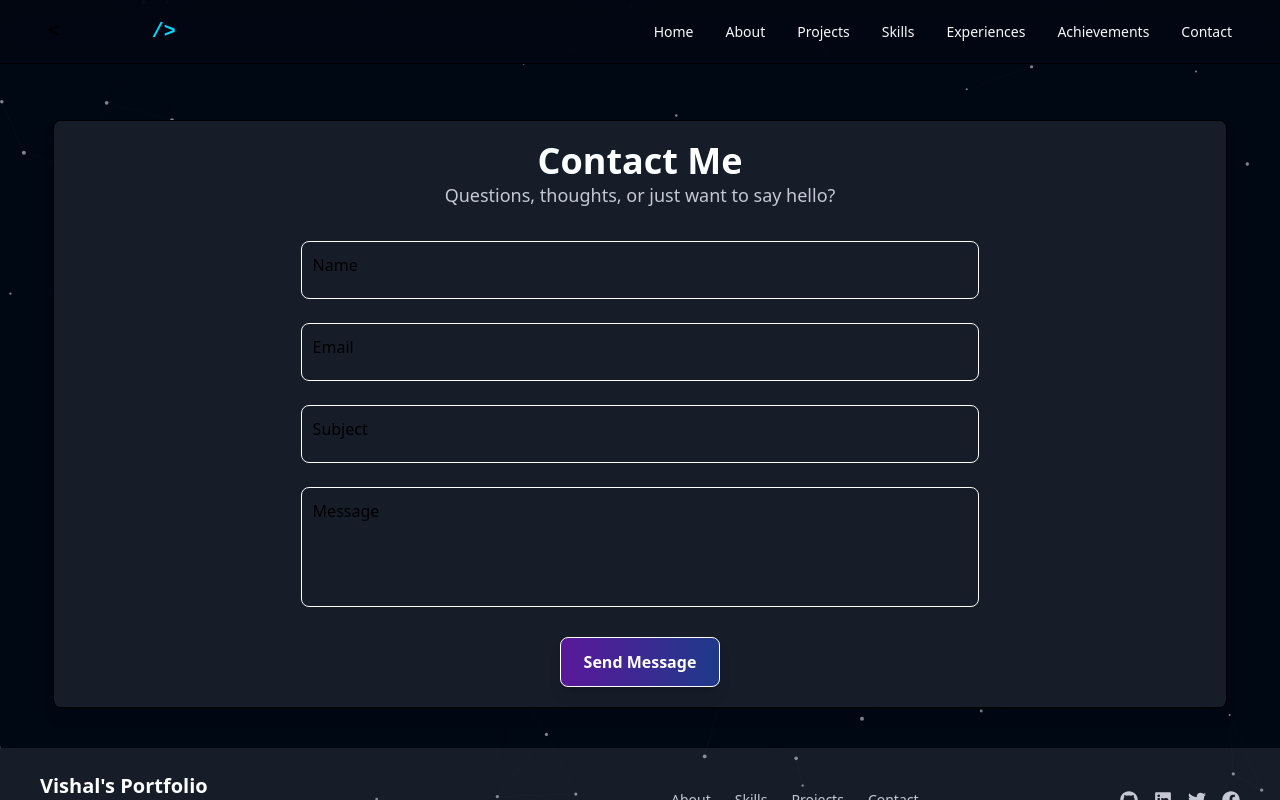
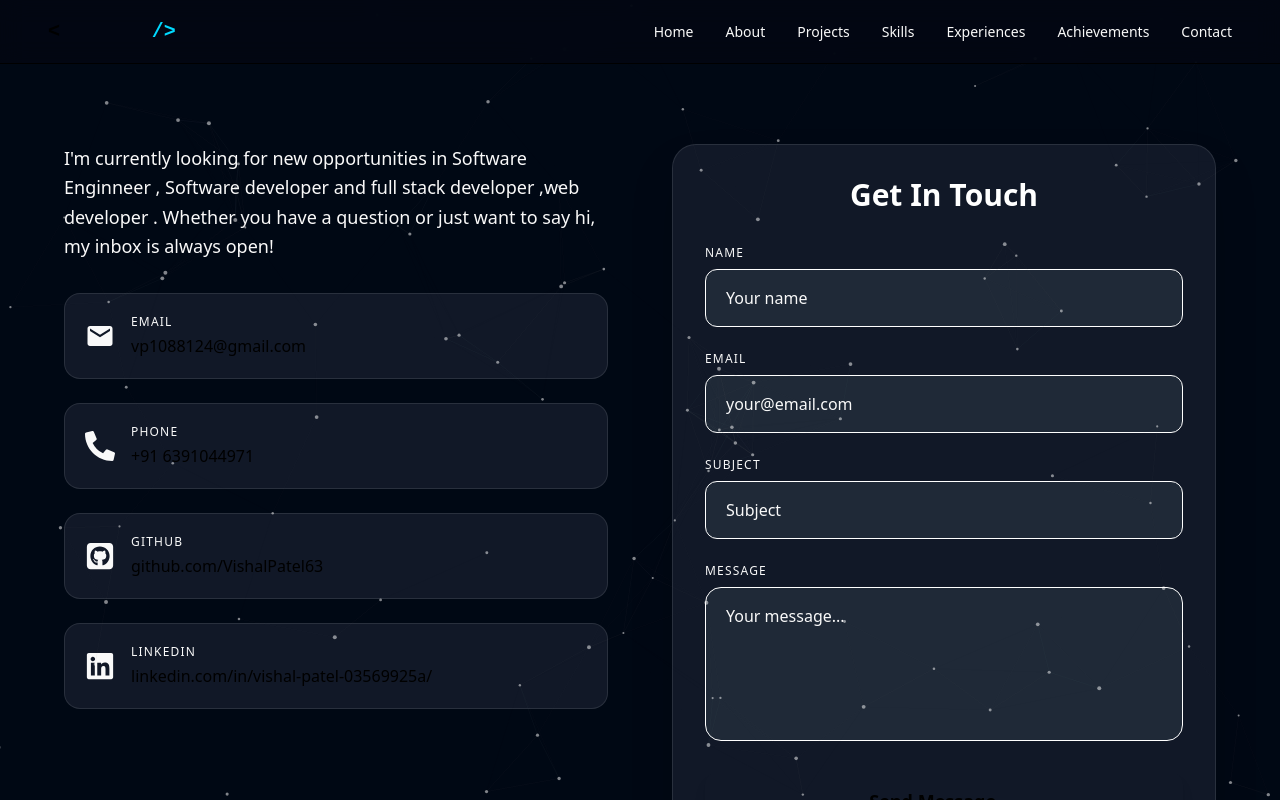
Before and after one commit to VishalPatel63/vishalportfolio, a React (Create React App) app: page /contact in a window 1280 px wide. Shown: the top 800 px of the page. Built offline with nearby package versions, Linux system fonts and the light colour scheme.

Commit message:
Update Contacts.jsx

```diff
--- a/src/common/Contacts.jsx
+++ b/src/common/Contacts.jsx
@@ -1,7 +1,10 @@
 import React, { useEffect, useState } from "react";
 import { useForm } from "react-hook-form";
 import { motion, AnimatePresence } from "framer-motion";
-
+import { FaPhoneAlt } from "react-icons/fa";
+import { MdEmail } from "react-icons/md";
+import { FaSquareGithub } from "react-icons/fa6";
+import { FaLinkedin } from "react-icons/fa6";
 export const Contacts = () => {
   const {
     register,
@@ -14,33 +17,46 @@ export const Contacts = () => {
 
   const createFormdata = async (data) => {
     console.log(data);
-    // Simulate API send
     setTimeout(() => {
       setSuccessMessage("Message sent successfully ✅");
-    }, 300);
+      reset();
+    }, 800);
   };
 
   useEffect(() => {
-    if (isSubmitSuccessful) {
-      reset({
-        name: "",
-        email: "",
-        subject: "",
-        message: "",
-      });
-    }
-  }, [isSubmitSuccessful, reset]);
-
-  useEffect(() => {
     if (successMessage) {
-      const timer = setTimeout(() => {
-        setSuccessMessage("");
-      }, 3000); // hide after 3s
+      const timer = setTimeout(() => setSuccessMessage(""), 3000);
       return () => clearTimeout(timer);
     }
   }, [successMessage]);
 
-  const fields = ["name", "email", "subject", "message"];
+  // Contact Info Data
+  const contactInfo = [
+    {
+      icon: <MdEmail />,
+      label: "EMAIL",
+      value: "vp1088124@gmail.com",
+      link: "mailto:vp1088124@gmail.com",
+    },
+    {
+      icon: <FaPhoneAlt/>,
+      label: "PHONE",
+      value: "+91 6391044971",
+      link: "tel:+916391044971",
+    },
+    {
+      icon: <FaSquareGithub />,
+      label: "GITHUB",
+      value: "github.com/VishalPatel63",
+      link: "https://github.com/VishalPatel63",
+    },
+    {
+      icon: <FaLinkedin />,
+      label: "LINKEDIN",
+      value: "linkedin.com/in/vishal-patel-03569925a/",
+      link: "https://www.linkedin.com/in/vishal-patel-03569925a/",
+    },
+  ];
 
   return (
     <>
@@ -51,103 +67,119 @@ export const Contacts = () => {
             initial={{ opacity: 0, y: -20 }}
             animate={{ opacity: 1, y: 0 }}
             exit={{ opacity: 0, y: -20 }}
-            transition={{ duration: 0.3 }}
-            className="fixed top-6 right-6 px-5 py-3 rounded-lg bg-green-600 text-white font-semibold shadow-lg z-50"
+            className="fixed top-6 right-6 px-6 py-3 rounded-xl bg-transparent text-white font-medium shadow-xl z-50"
           >
             {successMessage}
           </motion.div>
         )}
       </AnimatePresence>
 
-      {/* Contact Form */}
-      <motion.div
-        initial={{ opacity: 0, y: 30 }}
-        animate={{ opacity: 1, y: 0 }}
-        transition={{ duration: 0.8, ease: "easeInOut" }}
-        className="flex flex-col justify-center items-center mx-auto w-11/12 max-w-maxContent mt-14 p-5 rounded-lg border border-gray-500/30
-        bg-richblack-800 backdrop-blur-xl shadow-lg"
-      >
-        {/* Title */}
-        <motion.h1
-          initial={{ opacity: 0, y: -20 }}
-          animate={{ opacity: 1, y: 0 }}
-          transition={{ duration: 0.6 }}
-          className="text-4xl font-bold text-white text-center sm:text-left bg-gradient-to-r from-blue-400 to-purple-500 bg-clip-text text-transparent"
-        >
-          Contact Me
-        </motion.h1>
+      <div className="min-h-screen flex items-center justify-center px-6 py-20 bg-transparent">
+        <div className="max-w-6xl mx-auto grid md:grid-cols-2 gap-12 lg:gap-16">
+          {/* Left Side - Contact Info */}
+          <motion.div
+            initial={{ opacity: 0, x: -30 }}
+            animate={{ opacity: 1, x: 0 }}
+            transition={{ duration: 0.8 }}
+            className="space-y-6"
+          >
+            <div className="mb-8">
+              <p className="text-lg text-pure-greys-5 leading-relaxed">
+                I'm currently looking for new opportunities in Software Enginneer , Software developer and full stack developer ,web developer .
+                Whether you have a question or just want to say hi, my inbox is always open!
+              </p>
+            </div>
 
-        <motion.h3
-          initial={{ opacity: 0, y: -10 }}
-          animate={{ opacity: 1, y: 0 }}
-          transition={{ duration: 0.7 }}
-          className="text-lg text-richblack-50 text-center sm:text-left"
-        >
-          Questions, thoughts, or just want to say hello?
-        </motion.h3>
+            {contactInfo.map((item, index) => (
+              <motion.a
+                key={index}
+                href={item.link}
+                target="_blank"
+                rel="noopener noreferrer"
+                whileHover={{ scale: 1.02, x: 5 }}
+                className="group flex items-center gap-4 bg-[#111827] hover:bg-transparent
+                           border border-white/10 rounded-2xl p-5 transition-all duration-300"
+              >
+                <div className="text-3xl text-pure-greys-5">{item.icon}</div>
+                <div>
+                  <p className="text-xs uppercase tracking-widest text-pure-greys-5 mb-1">
+                    {item.label}
+                  </p>
+                  <p className="text-cyan-300 group-hover:text-cyan-200 transition-colors">
+                    {item.value}
+                  </p>
+                </div>
+              </motion.a>
+            ))}
+          </motion.div>
 
-        {/* Form */}
-        <div className="w-full flex justify-center mt-8">
-          <motion.form
-            onSubmit={handleSubmit(createFormdata)}
-            className="w-full sm:w-[60%] space-y-6"
-            initial={{ opacity: 0, scale: 0.9 }}
-            animate={{ opacity: 1, scale: 1 }}
-            transition={{ duration: 0.6, ease: "easeOut" }}
+          {/* Right Side - Contact Form */}
+          <motion.div
+            initial={{ opacity: 0, x: 30 }}
+            animate={{ opacity: 1, x: 0 }}
+            transition={{ duration: 0.8, delay: 0.2 }}
+            className="bg-[#111827] border border-white/10 rounded-3xl p-8 shadow-2xl"
           >
-            {fields.map((field, idx) => (
-              <div key={idx} className="relative">
-                {field !== "message" ? (
-                  <motion.input
-                    id={field}
-                    className="peer w-full bg-transparent border border-gray-400/40 p-3 pt-5 rounded-lg
-                    focus:border-blue-500 focus:ring-2 focus:ring-blue-500 text-white placeholder-transparent"
-                    type={field === "email" ? "email" : "text"}
-                    placeholder="Enter your value"
-                    {...register(field, { required: true })}
-                  />
-                ) : (
-                  <motion.textarea
-                    id={field}
-                    className="peer w-full bg-transparent border border-gray-400/40 p-3 pt-5 rounded-lg min-h-[120px]
-                    focus:border-blue-500 focus:ring-2 focus:ring-blue-500 text-white placeholder-transparent resize-none"
-                    placeholder="Enter your value"
-                    {...register(field, { required: true })}
-                  />
-                )}
-                <label
-                  htmlFor={field}
-                  className="absolute left-3 top-1 text-gray-400 text-xs transition-all
-                  peer-placeholder-shown:top-3 peer-placeholder-shown:text-base peer-placeholder-shown:text-gray-500
-                  peer-focus:top-1 peer-focus:text-xs peer-focus:text-blue-400"
-                >
-                  {field.charAt(0).toUpperCase() + field.slice(1)}
-                </label>
-                {errors[field] && (
-                  <span className="text-sm text-red-400">
-                    Please enter your {field}
-                  </span>
-                )}
+            <h2 className="text-3xl font-bold text-white mb-8 text-center">Get In Touch</h2>
+
+            <form onSubmit={handleSubmit(createFormdata)} className="space-y-6">
+              <div>
+                <label className="block text-xs uppercase tracking-widest text-pure-greys-5 mb-2">NAME</label>
+                <input
+                  type="text"
+                  {...register("name", { required: true })}
+                  className="w-full bg-[#1f2937] border border-gray-600 focus:border-cyan-400 rounded-xl px-5 py-4 text-white placeholder-pure-greys-5 focus:outline-none transition"
+                  placeholder="Your name"
+                />
+                {errors.name && <p className="text-red-400 text-sm mt-1">Name is required</p>}
               </div>
-            ))}
 
-            {/* Submit Button */}
-            <motion.div className="flex justify-center">
+              <div>
+                <label className="block text-xs uppercase tracking-widest text-pure-greys-5 mb-2">EMAIL</label>
+                <input
+                  type="email"
+                  {...register("email", { required: true })}
+                  className="w-full bg-[#1f2937] border border-gray-600 focus:border-cyan-400 rounded-xl px-5 py-4 text-white placeholder-pure-greys-5 focus:outline-none transition"
+                  placeholder="your@email.com"
+                />
+                {errors.email && <p className="text-red-400 text-sm mt-1">Email is required</p>}
+              </div>
+
+              <div>
+                <label className="block text-xs uppercase tracking-widest text-pure-greys-5 mb-2">SUBJECT</label>
+                <input
+                  type="text"
+                  {...register("subject", { required: true })}
+                  className="w-full bg-[#1f2937] border border-gray-600 focus:border-cyan-400 rounded-xl px-5 py-4 text-white placeholder-pure-greys-5 focus:outline-none transition"
+                  placeholder="Subject"
+                />
+                {errors.subject && <p className="text-red-400 text-sm mt-1">Subject is required</p>}
+              </div>
+
+              <div>
+                <label className="block text-xs uppercase tracking-widest text-pure-greys-5 mb-2">MESSAGE</label>
+                <textarea
+                  {...register("message", { required: true })}
+                  rows={5}
+                  className="w-full bg-[#1f2937] border border-gray-600 focus:border-cyan-400 rounded-2xl px-5 py-4 text-white placeholder-pure-greys-5 focus:outline-none transition resize-none"
+                  placeholder="Your message..."
+                />
+                {errors.message && <p className="text-red-400 text-sm mt-1">Message is required</p>}
+              </div>
+
               <motion.button
-                whileHover={{
-                  scale: 1.05,
-                  boxShadow: "0px 0px 15px rgba(90, 24, 154, 0.7)",
-                }}
-                transition={{ duration: 0.25, ease: "easeOut" }}
-                className="w-[160px] text-center font-semibold border border-gray-400 px-4 py-3 text-[16px] cursor-pointer rounded-lg shadow-lg
-                bg-gradient-to-r from-[#5A189A] to-[#1E3A8A] text-white hover:shadow-purple-900/50"
+                whileHover={{ scale: 1.03 }}
+                whileTap={{ scale: 0.98 }}
+                type="submit"
+                className="w-full py-4 rounded-2xl font-semibold text-lg bg-gradient-to-r from-cyan-400 to-blue-600
+                           hover:from-cyan-300 hover:to-blue-500 transition-all duration-300 shadow-lg shadow-cyan-500/30"
               >
-                Send Message
+                Send Message →
               </motion.button>
-            </motion.div>
-          </motion.form>
+            </form>
+          </motion.div>
         </div>
-      </motion.div>
+      </div>
     </>
   );
 };
```
